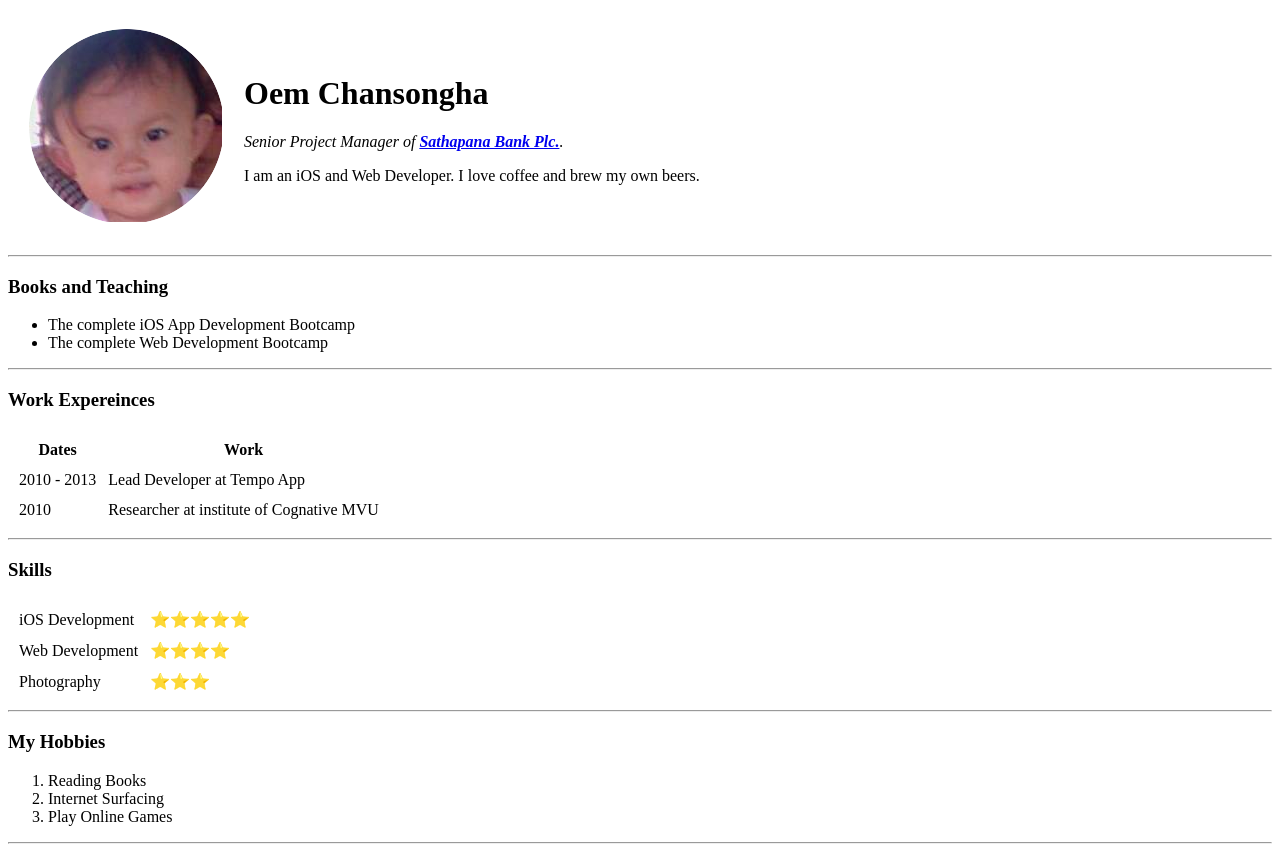
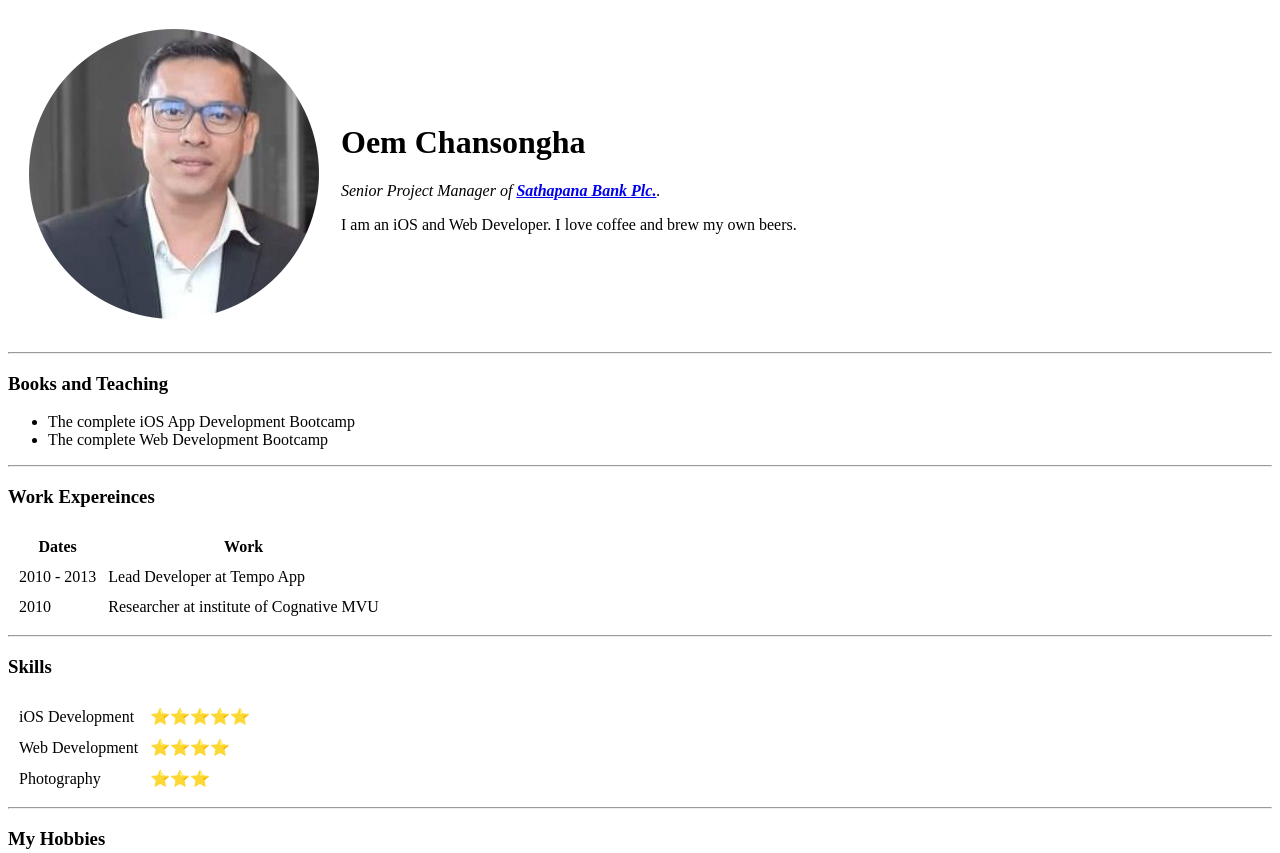
Before and after one commit to ChanSongha/cv, a plain HTML site: page index.html in a window 1280 px wide. Shown: the top 853 px of the page. Drawn offline with Linux system fonts and the light colour scheme.

Commit message:
2nd add cv website files

```diff
--- a/index.html
+++ b/index.html
@@ -8,7 +8,7 @@
 <body>
   <table cellspacing="20">
     <tr>
-      <td><img src="images.png" alt="chan songha profile picture"></td>
+      <td><img src="Cropimage.png" alt="chan songha profile picture"></td>
       <td>
         <h1>Oem Chansongha</h1>
         <p><em>Senior Project Manager of <strong><a href="https://www.sathapana.com.kh">Sathapana Bank Plc.</a></strong>.</em></p>
```
Also changed, not shown: Cropimage.png (added), IMG_0018.JPG (added), imagesm.png (added).
